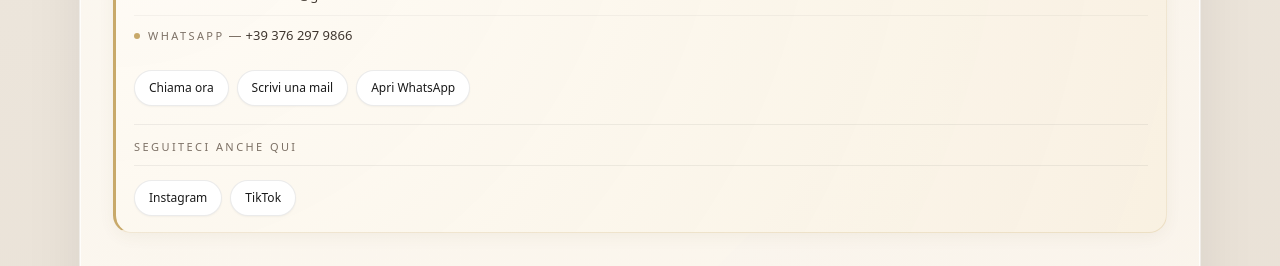
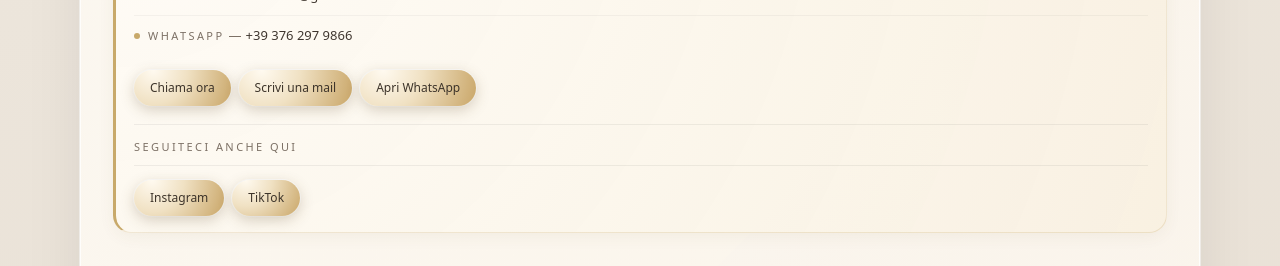
Before and after one commit to stasiosalvo/ohana-bnb, a Next.js app: page / in a window 1280 px wide. Shown: the part 4269-4535 px from the top of the page. Built offline with nearby package versions, Linux system fonts and the light colour scheme; no server answers.

Commit message:
Pulsanti contatti dorati (regola specifica)

```diff
--- a/src/app/globals.css
+++ b/src/app/globals.css
@@ -995,27 +995,46 @@ main {
   margin-bottom: 10px;
 }
 
-/* Chip: pulsanti bianchi con bordo grigio chiaro e testo nero (Chiama ora, Instagram, TikTok, ecc.) */
+/* Chip: stesso stile dorato dei pulsanti principali (Chiama ora, Instagram, TikTok, ecc.) */
 .chip {
   display: inline-flex;
   align-items: center;
   justify-content: center;
   font-size: 12px;
   font-weight: 500;
-  padding: 8px 14px;
+  padding: 9px 16px;
   border-radius: 999px;
-  border: 1px solid rgba(0, 0, 0, 0.08);
+  border: none;
   cursor: pointer;
   text-decoration: none;
-  color: #1a1a1a;
-  background: #fff;
-  box-shadow: 0 1px 2px rgba(0, 0, 0, 0.04);
-  transition: background 0.2s ease, border-color 0.2s ease;
+  color: #3d342a;
+  background: radial-gradient(circle at 20% 0%, #fffaf0 0%, #f0e1c3 40%, #c9a668 100%);
+  box-shadow:
+    0 4px 14px rgba(101, 80, 45, 0.25),
+    0 0 0 1px rgba(255, 255, 255, 0.9);
+  transition: filter 0.2s ease, transform 0.2s ease;
 }
 
 .chip:hover {
-  background: #f8f8f8;
-  border-color: rgba(0, 0, 0, 0.12);
+  filter: brightness(1.03);
+  transform: translateY(-1px);
+}
+
+/* Pulsanti contatti e social: forzati dorati (stesso stile btn-primary) */
+.contact-actions .chip,
+.contact-social .chip {
+  color: #3d342a;
+  background: radial-gradient(circle at 20% 0%, #fffaf0 0%, #f0e1c3 40%, #c9a668 100%);
+  box-shadow:
+    0 4px 14px rgba(101, 80, 45, 0.25),
+    0 0 0 1px rgba(255, 255, 255, 0.9);
+  border: none;
+}
+
+.contact-actions .chip:hover,
+.contact-social .chip:hover {
+  filter: brightness(1.03);
+  transform: translateY(-1px);
 }
 
 .map-shell {
```
